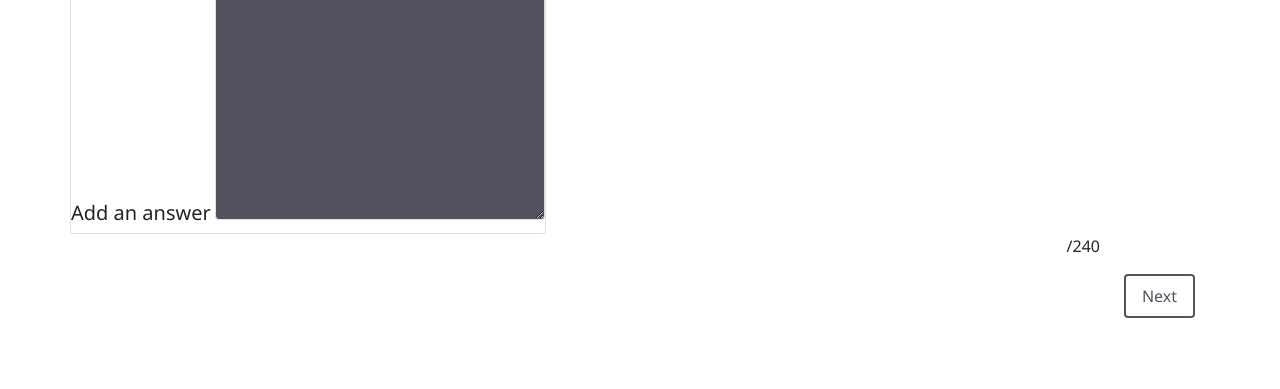
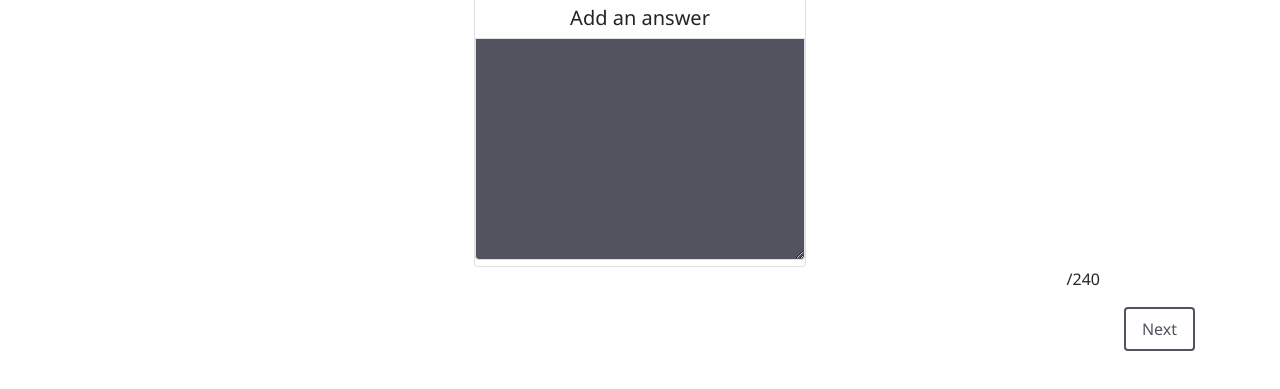
Before and after one commit to Alangsam/White-Bear, a plain HTML site: page create-answer.html in a window 1280 px wide. Shown: the part 85-474 px from the top of the page. Drawn offline with nearby package versions, Linux system fonts and the light colour scheme.

Commit message:
create-answer completely finished

```diff
--- a/add_answer.html
+++ b/create-answer.html
@@ -38,10 +38,10 @@
                         All Cards
                     </button>
                 </div>
-                <div class=>
+                <div class="mx-auto">
                     <div class="card" >
-                        <form class="text-center">
-                            <label class="mb-0 mt-2" for="addanswertext"><h4 class="" for="addanswertext">Add an answer</h4></label>
+                        <form class="text-center ">
+                            <label class="mb-0 mt-2 d-block" for="addanswertext"><h4 class="">Add an answer</h4></label>
                             <textarea id="addanswertext" maxlength="240" class="bg-primary border rounded-bottom" rows="9" style="width: 330px;"></textarea>
                         </form>
 
```
Also changed, not shown: 1 other file.
